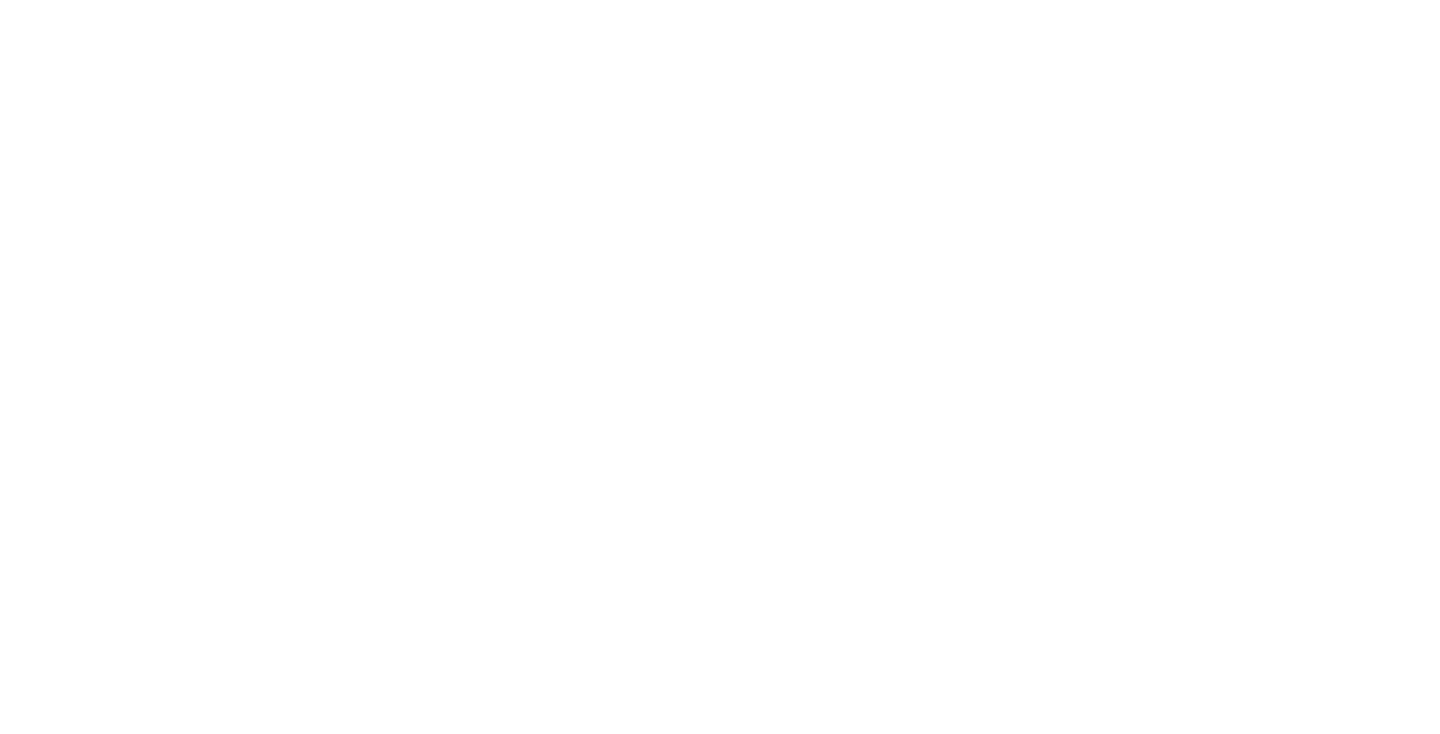
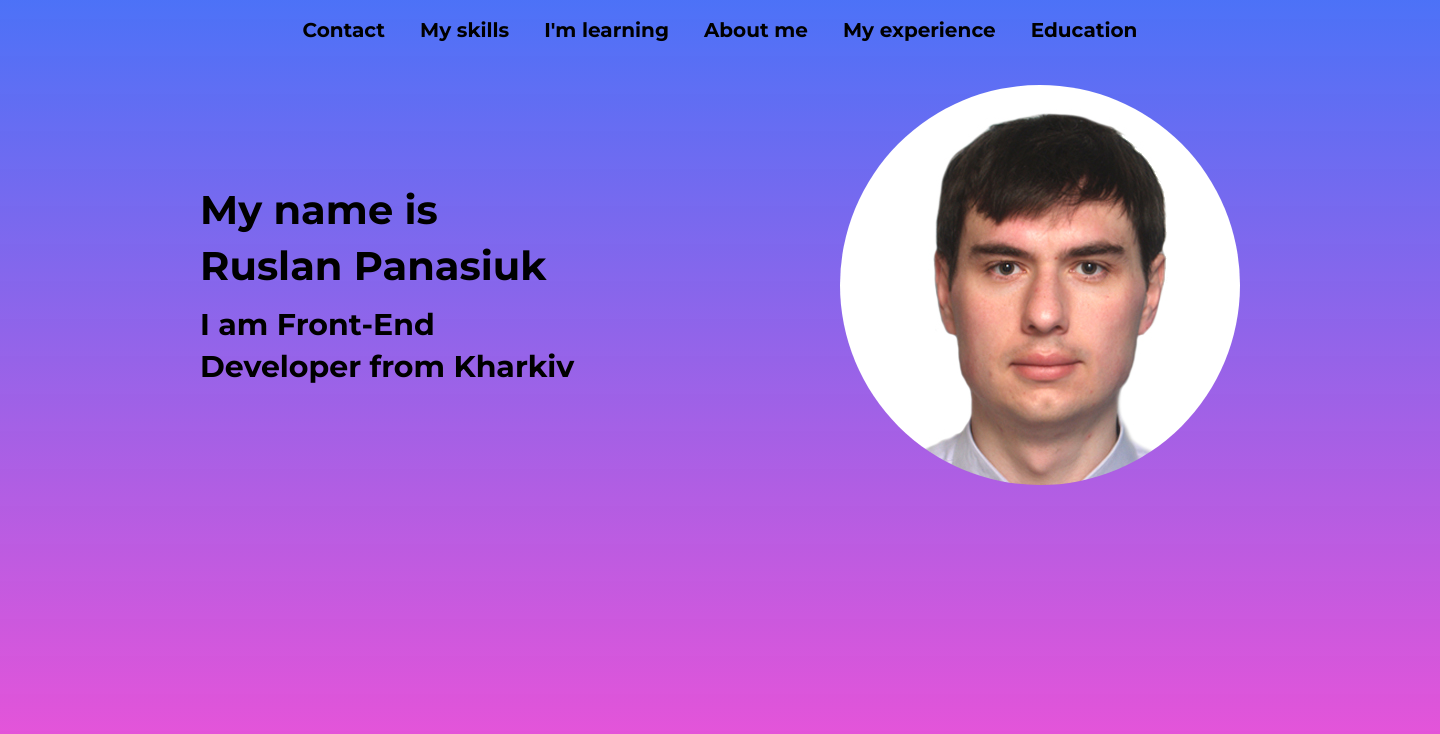
Before and after one commit to RuslanPanasuk/rsschool-cv, a plain HTML site: page index.html in a window 1280 px wide. Shown: the whole page, 1440 px wide, since content can reach past the window. Drawn offline with Linux system fonts and the light colour scheme.

Commit message:
feat: add header

```diff
--- a/index.html
+++ b/index.html
@@ -5,8 +5,33 @@
   <meta http-equiv="X-UA-Compatible" content="IE=edge">
   <meta name="viewport" content="width=device-width, initial-scale=1.0">
   <title>CV</title>
+  <link rel="preconnect" href="https://fonts.googleapis.com">
+  <link rel="preconnect" href="https://fonts.gstatic.com" crossorigin>
+  <link href="https://fonts.googleapis.com/css2?family=Inter:wght@100&family=Merriweather:wght@400;700&family=Montserrat:wght@400;700&family=Roboto:wght@400;700&display=swap" rel="stylesheet">
+  <link rel="stylesheet" href="style.css">
 </head>
-<body>
+<body class="container">
+  <header class="header">
+    <nav class="nav">
+      <ul class="nav__list">
+        <li class="nav__item"><a class="nav__link link link title" href="#contact">Contact</a></li>
+        <li class="nav__item"><a class="nav__link link link title" href="#skills">My skills</a></li>
+        <li class="nav__item"><a class="nav__link link link title" href="#learning">I'm learning</a></li>
+        <li class="nav__item"><a class="nav__link link link title" href="#about">About me</a></li>
+        <li class="nav__item"><a class="nav__link link link title" href="#experience">My experience</a></li>
+        <li class="nav__item"><a class="nav__link link link title" href="#education">Education</a></li>
+      </ul>
+    </nav>
+    <div class="promo">
+      <div class="promo__content">
+        <h1 class="title promo__title">My name is<br>Ruslan Panasiuk</h1>
+        <div class="title promo__subtitle">I am Front-End Developer from Kharkiv</div>
+      </div>
+      <div class="promo__img"></div>
+    </div>
+  </header>
+  <main class="main"></main>
+  <footer class="footer"></footer>
 
 </body>
 </html>
--- a/style.css
+++ b/style.css
@@ -1,4 +1,93 @@
 * {
   margin: 0;
   padding: 0;
+  box-sizing: border-box;
 }
+
+
+html,
+body {
+  height: 100%;
+}
+
+html {
+  scroll-behavior: smooth;
+}
+
+.container {
+  width: 1440px;
+  margin: 0 auto;
+  background: linear-gradient(180deg, rgba(3, 56, 244, 0.71) 0%, rgba(224, 37, 206, 0.79) 93.75%);
+  font-family: 'Roboto', sans-serif;
+  font-weight: 400;
+  line-height: 1.4;
+}
+
+.title {
+  font-family: 'Montserrat', sans-serif;
+  font-weight: 700;
+}
+
+.link {
+  cursor: pointer;
+  transition: color 0.5s;
+}
+
+.link:hover {
+  color: #ffffff;
+}
+
+.nav {
+  height: 60px;
+}
+
+.nav__list {
+  height: 100%;
+  list-style: none;
+  display: flex;
+  justify-content: center;
+  align-items: center;
+}
+
+.nav__item {
+  display: block;
+}
+
+.nav__item:not(:last-child) {
+  margin-right: 35px;
+}
+
+.nav__link {
+  text-decoration: none;
+  color: #000000;
+  font-size: 20px;
+}
+
+.promo {
+  width: 100%;
+  padding: 0 200px;
+  height: 450px;
+  display: flex;
+  justify-content: space-between;
+  align-items: center;
+}
+
+.promo__content {
+  width: 400px;
+}
+
+.promo__title {
+  font-size: 40px;
+  margin-bottom: 10px;
+}
+
+.promo__subtitle {
+  font-size: 30px;
+}
+
+.promo__img {
+  width: 400px;
+  height: 400px;
+  border-radius: 50%;
+  background-image: url(./img/P32482222.jpg);
+}
```
Also changed, not shown: img/P32482222.jpg (added).
